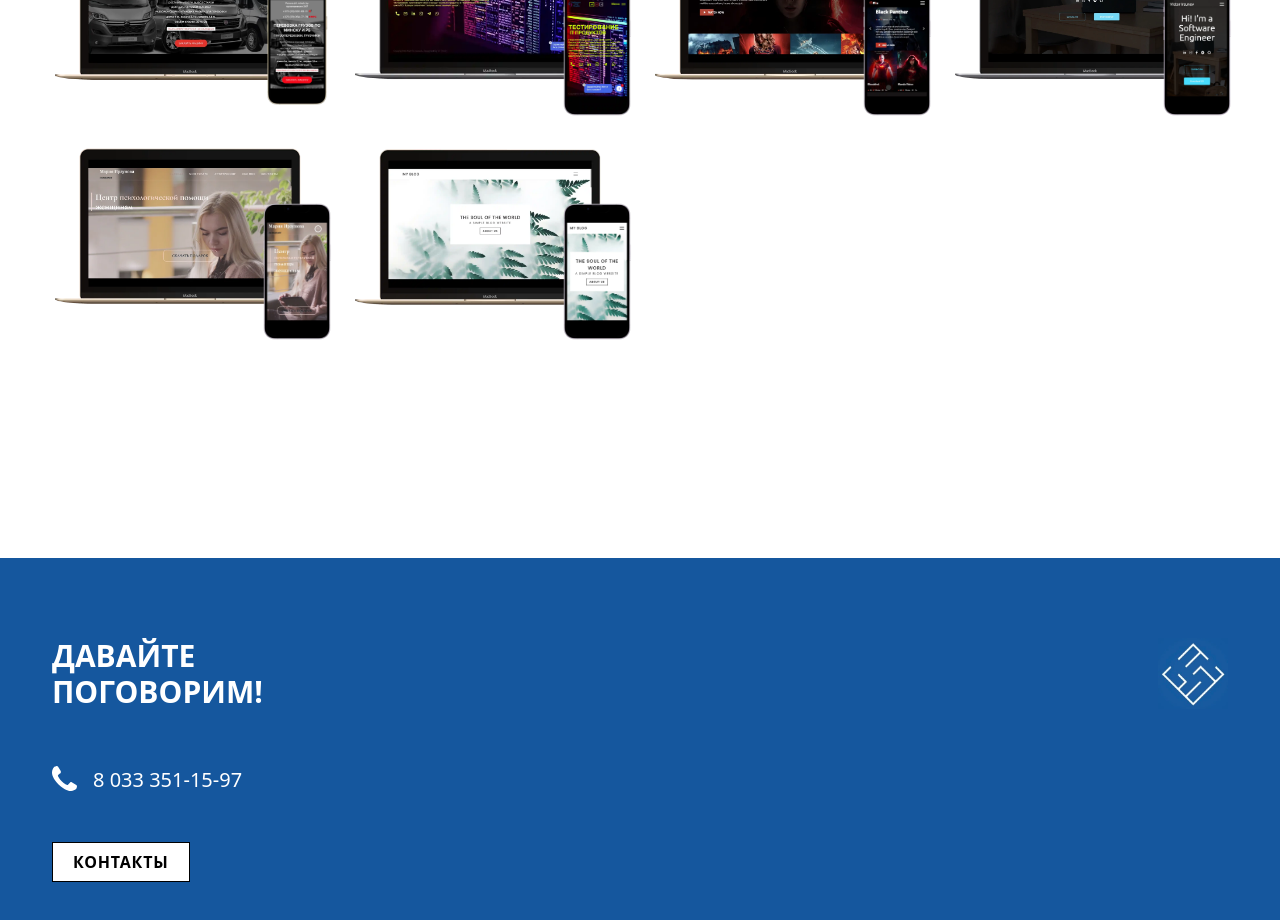
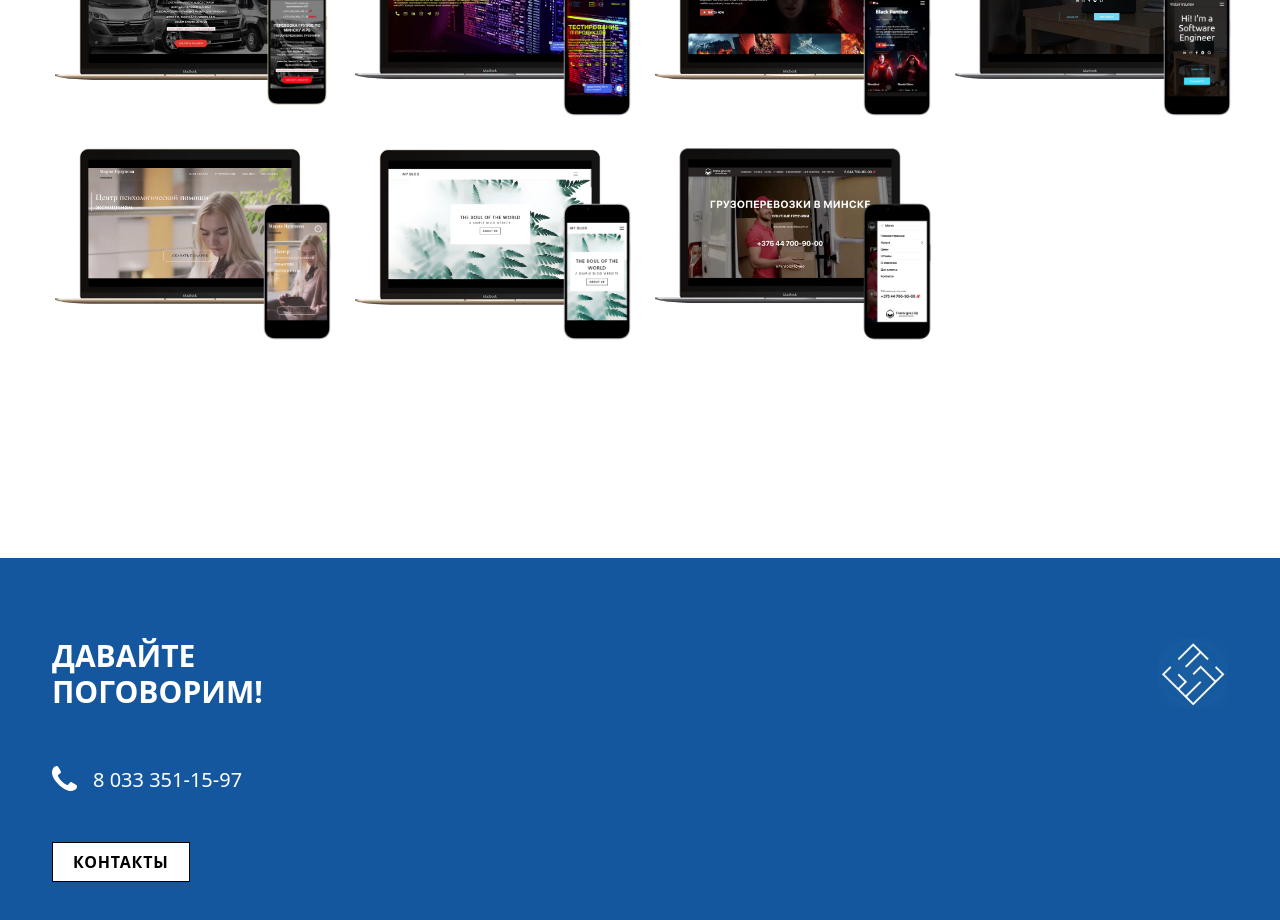
Before and after one commit to Victor-Irzunov/myWebSite, a Next.js app: page /portfolio in a window 1280 px wide. Shown: the part 2460-3380 px from the top of the page. Built offline with nearby package versions, Linux system fonts and the light colour scheme; no server answers.

Commit message:
trans-gruz.by

```diff
--- a/constans/portfolio/PortfolioData.js
+++ b/constans/portfolio/PortfolioData.js
@@ -340,4 +340,17 @@ export const dataPortfolio = [
 		w2: 70,
 		h2: 132
 	},
+	{
+		id: 28,
+		title: '',
+		link: 'https://trans-gruz.by/',
+		image: '/portfolio/portfolioCard/trans-gruz/1.webp',
+		alt: 'Сайт клиента по грузоперевозкам, компании VI:TECH',
+		w: 1000,
+		h: 566,
+		image2: '/portfolio/portfolioCard/trans-gruz/2.webp',
+		alt2: 'Сайт клиента по грузоперевозкам, компании VI:TECH',
+		w2: 70,
+		h2: 132
+	},
 ]
```
Also changed, not shown: public/portfolio/portfolioCard/trans-gruz/1.webp (added), public/portfolio/portfolioCard/trans-gruz/2.webp (added).
